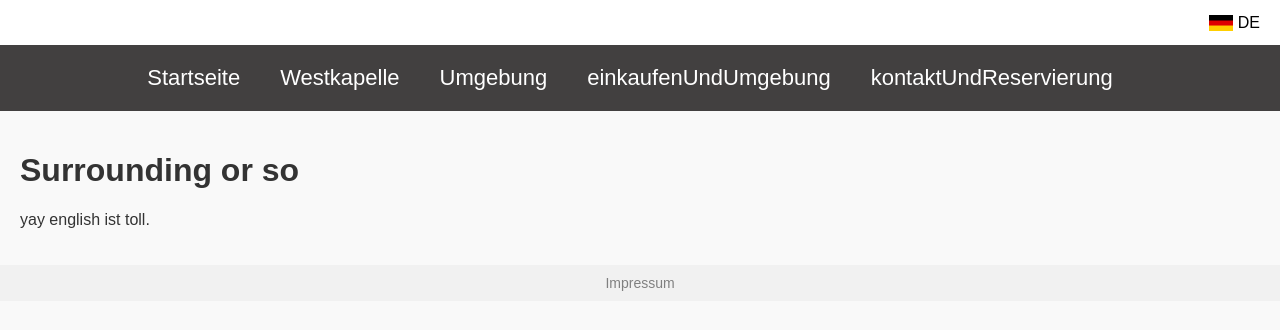
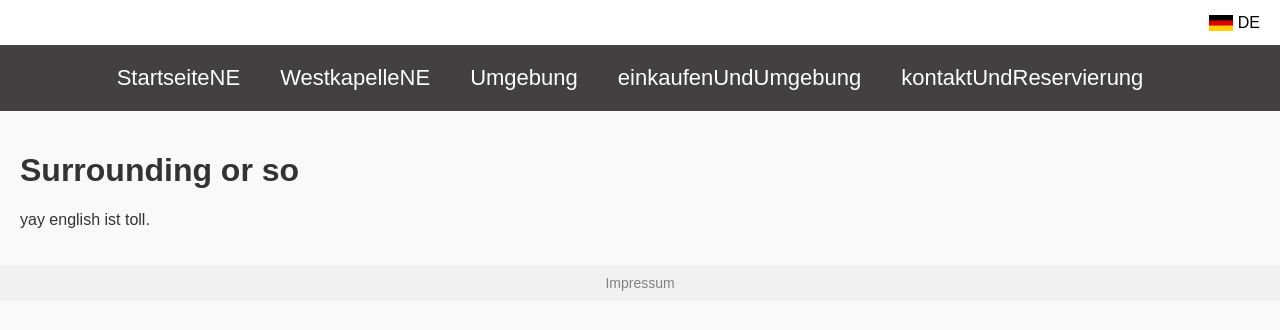
Before and after one commit to TimLbhnschl/timlbhnschl.github.io, a Jekyll site: the page built from ne/umgebung.html, in a window 1280 px wide. Shown: the top 330 px of the page. Built offline with Jekyll 4.4.1, drawn with Linux system fonts in a browser that asks for light colours.

Commit message:
tabs in ne

```diff
--- /dev/null
+++ b/_layouts/default_ne.html
@@ -0,0 +1,39 @@
+<!DOCTYPE html>
+<html lang="ne">
+<head>
+  <meta charset="UTF-8">
+  <meta name="viewport" content="width=device-width, initial-scale=1.0">
+  <title>{{ page.title }}</title>
+  <link rel="stylesheet" href="/assets/css/style.css">
+</head>
+<body>
+
+
+
+  <header>
+    <div class="language-header">
+        <div class="language-toggle">
+          {% include language-toggle.html %}
+        </div>
+      </div>
+
+    <nav>
+      <ul>
+        <li><a href="/{{ page.lang | default: 'de' }}/index.html">StartseiteNE</a></li>
+        <li><a href="/{{ page.lang | default: 'de' }}/westkapelle.html">WestkapelleNE</a></li>
+        <li><a href="/{{ page.lang | default: 'de' }}/umgebung.html">Umgebung </a></li>
+        <li><a href="/{{ page.lang | default: 'de' }}/einkaufenUndRestaurants.html">einkaufenUndUmgebung</a></li>
+        <li><a href="/{{ page.lang | default: 'de' }}/kontaktUndReservierung.html">kontaktUndReservierung</a></li>
+      </ul>
+    </nav>
+  </header>
+
+  <main>
+    {{ content }}
+  </main>
+
+  <footer>
+    <p>Impressum</p>
+  </footer>
+</body>
+</html>
--- a/ne/einkaufenUndRestaurants.html
+++ b/ne/einkaufenUndRestaurants.html
@@ -1,5 +1,5 @@
 ---
-layout: default
+layout: default_ne
 title: einkaufenUndRestaurantsNE
 lang: ne
 ---
--- a/ne/index.html
+++ b/ne/index.html
@@ -1,5 +1,5 @@
 ---
-layout: default
+layout: default_ne
 title: StartseiteNE
 lang: ne
 ---
--- a/ne/kontaktUndReservierung.html
+++ b/ne/kontaktUndReservierung.html
@@ -1,5 +1,5 @@
 ---
-layout: default
+layout: default_ne
 title: kontaktUndReservierungNE
 lang: ne
 ---
--- a/ne/umgebung.html
+++ b/ne/umgebung.html
@@ -1,5 +1,5 @@
 ---
-layout: default
+layout: default_ne
 title: UmgebungNE
 lang: ne
 ---
--- a/ne/westkapelle.html
+++ b/ne/westkapelle.html
@@ -1,5 +1,5 @@
 ---
-layout: default
+layout: default_ne
 title: WestkapelleNE
 lang: ne
 ---
```
